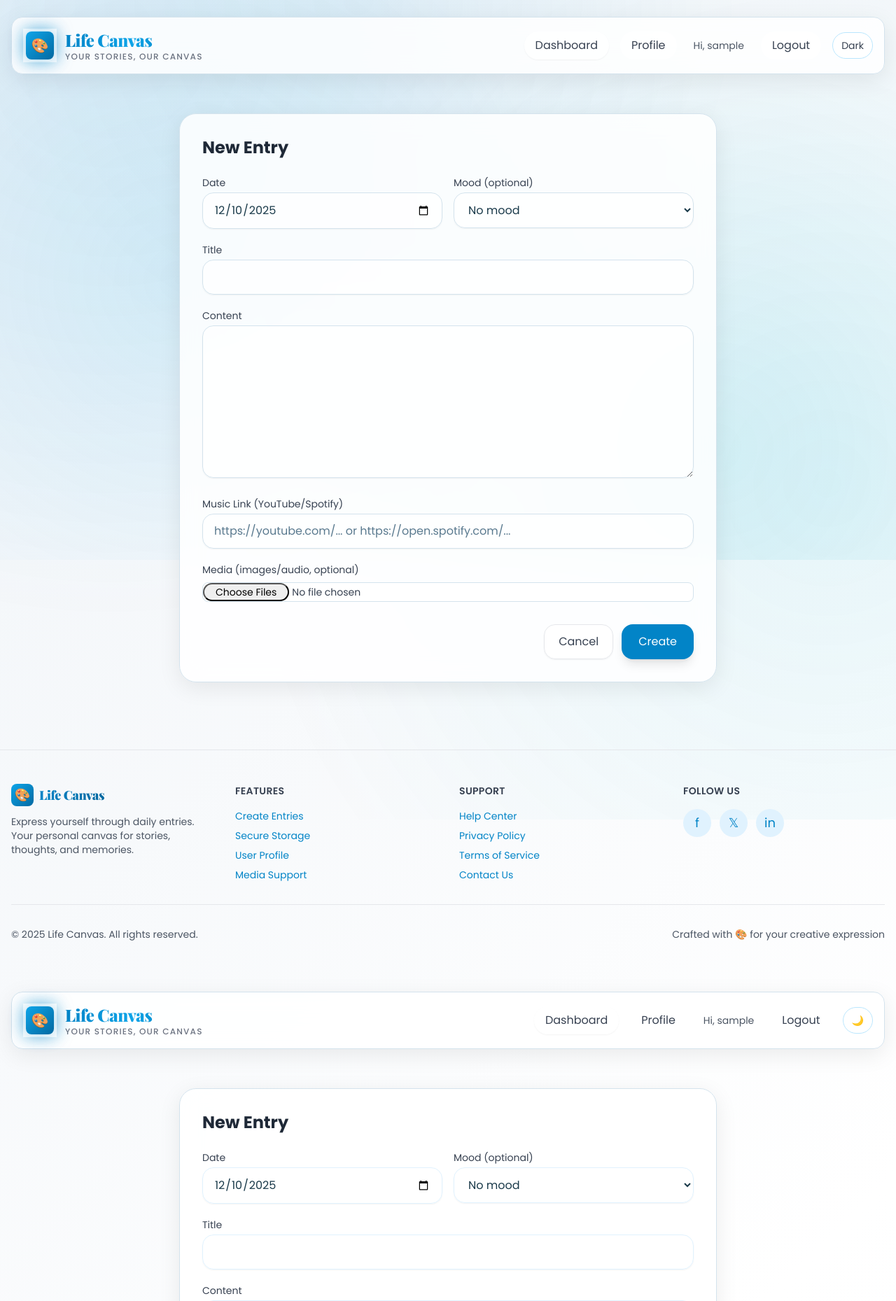
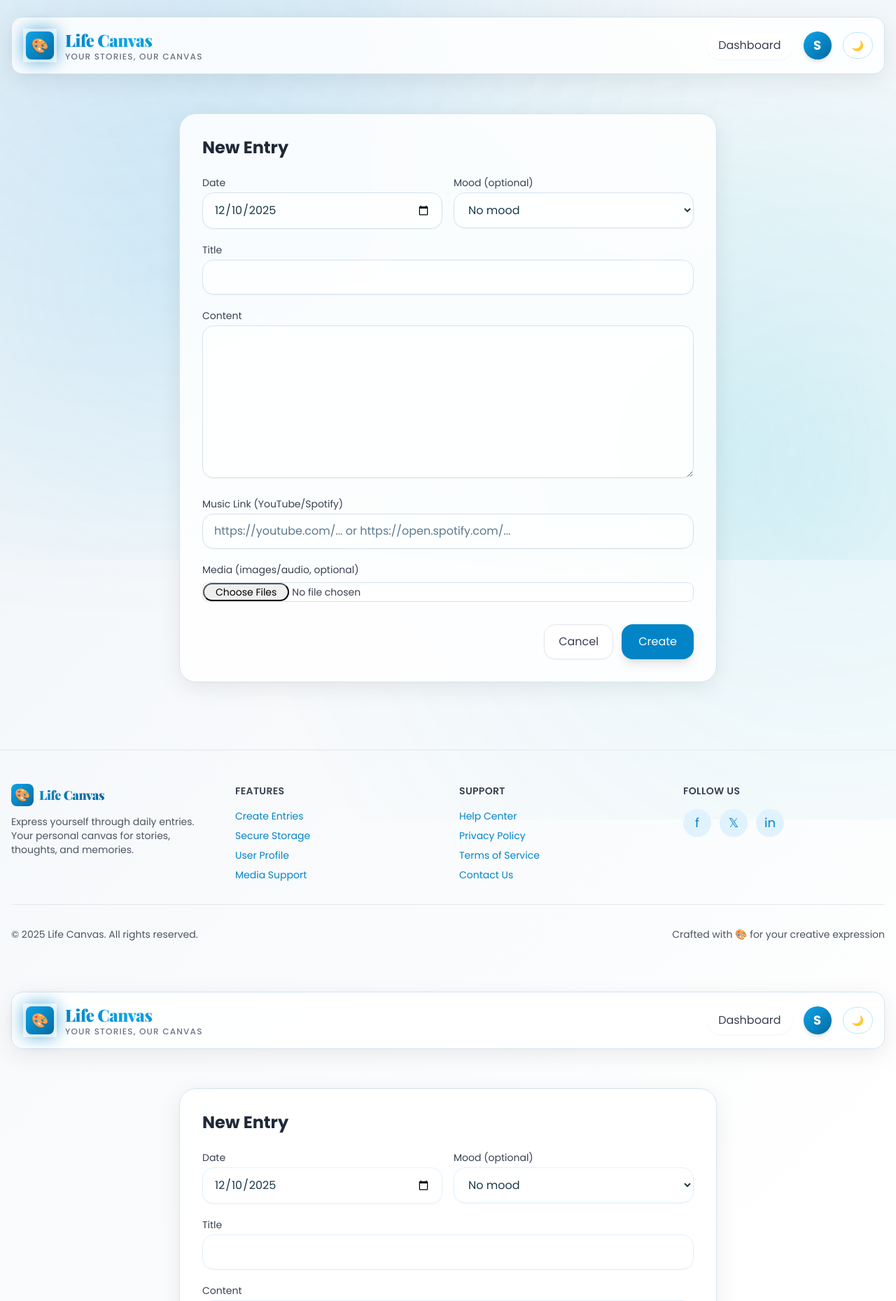
Before and after one commit to MisbahKhan0009/test-test, a PHP site: page /create.php in a window 1280 px wide. Shown: the top 1859 px of the page at 70% size. Run offline with PHP 8.4, Linux system fonts and the light colour scheme; the visitor is signed in with stand-in values (Sample User, id 1); some libraries are stand-ins or nearby versions.

Commit message:
Enhance UI and functionality: Implement profile dropdown menu, add theme initialization script, and improve theme toggle button.

```diff
--- a/assets/js/app.js
+++ b/assets/js/app.js
@@ -34,22 +34,55 @@ function attachConfirm(selector, message) {
 
 document.addEventListener('DOMContentLoaded', () => {
   attachConfirm('[data-confirm]','Are you sure? This cannot be undone.');
-  // Theme boot
+
+  // Profile dropdown toggle
+  try {
+    const dropdownBtn = document.getElementById('profileDropdown');
+    const dropdownMenu = document.getElementById('profileMenu');
+
+    if (dropdownBtn && dropdownMenu) {
+      dropdownBtn.addEventListener('click', (e) => {
+        e.stopPropagation();
+        dropdownMenu.classList.toggle('hidden');
+      });
+
+      // Close dropdown when clicking outside
+      document.addEventListener('click', (e) => {
+        if (!dropdownBtn.contains(e.target) && !dropdownMenu.contains(e.target)) {
+          dropdownMenu.classList.add('hidden');
+        }
+      });
+
+      // Close dropdown on Escape key
+      document.addEventListener('keydown', (e) => {
+        if (e.key === 'Escape' && !dropdownMenu.classList.contains('hidden')) {
+          dropdownMenu.classList.add('hidden');
+        }
+      });
+    }
+  } catch {}
+
+  // Theme toggle button
   try {
     const root = document.documentElement;
-    const saved = localStorage.getItem('theme');
-    let theme = saved || (window.matchMedia && window.matchMedia('(prefers-color-scheme: dark)').matches ? 'dark' : 'light');
-    root.setAttribute('data-theme', theme);
     const btn = document.getElementById('themeToggle');
-    const applyLabel = () => { if (!btn) return; btn.textContent = theme === 'dark' ? 'Light' : 'Dark'; btn.setAttribute('aria-label', `Switch to ${theme === 'dark' ? 'light' : 'dark'} theme`); };
-    applyLabel();
     if (btn) {
+      let theme = root.getAttribute('data-theme') || 'light';
+      const updateIcon = () => {
+        const icon = btn.querySelector('span');
+        if (icon) {
+          icon.textContent = theme === 'dark' ? '☀️' : '🌙';
+        }
+        btn.setAttribute('aria-label', `Switch to ${theme === 'dark' ? 'light' : 'dark'} theme`);
+      };
+      updateIcon();
+
       btn.addEventListener('click', (e) => {
         e.preventDefault();
         theme = theme === 'dark' ? 'light' : 'dark';
         root.setAttribute('data-theme', theme);
         localStorage.setItem('theme', theme);
-        applyLabel();
+        updateIcon();
       });
     }
   } catch {}
--- a/partials/head.php
+++ b/partials/head.php
@@ -12,6 +12,18 @@ $flashes = consume_flashes();
   <link rel="preconnect" href="https://fonts.googleapis.com">
   <link rel="preconnect" href="https://fonts.gstatic.com" crossorigin>
   <link href="https://fonts.googleapis.com/css2?family=Playfair+Display:wght@700;800;900&family=Poppins:wght@300;400;500;600;700&display=swap" rel="stylesheet">
+
+  <!-- Theme initialization - runs immediately to prevent flash -->
+  <script>
+    (function() {
+      try {
+        const saved = localStorage.getItem('theme');
+        const theme = saved || (window.matchMedia && window.matchMedia('(prefers-color-scheme: dark)').matches ? 'dark' : 'light');
+        document.documentElement.setAttribute('data-theme', theme);
+      } catch(e) {}
+    })();
+  </script>
+
   <script src="https://cdn.tailwindcss.com"></script>
   <script>
     tailwind.config = {
--- a/partials/nav.php
+++ b/partials/nav.php
@@ -29,13 +29,31 @@ $base = rtrim(app_base_url(), '/');
       <div class="flex items-center gap-2 md:gap-4 flex-wrap justify-end">
         <?php if ($authed): ?>
           <a href="<?php echo e($base); ?>/dashboard.php" class="px-4 py-2 rounded-full bg-white/70 hover:bg-white/90 text-gray-700 transition shadow-sm hover:shadow-md text-sm md:text-base">Dashboard</a>
-          <a href="<?php echo e($base); ?>/profile.php" class="px-4 py-2 rounded-full bg-white/70 hover:bg-white/90 text-gray-700 transition text-sm md:text-base">Profile</a>
-          <span class="hidden lg:inline text-gray-600 text-sm px-2">Hi, <?php echo e(current_username()); ?></span>
-          <a href="<?php echo e($base); ?>/logout.php" class="px-4 py-2 rounded-full bg-white/70 hover:bg-white/90 text-gray-700 transition text-sm md:text-base">Logout</a>
+
+          <!-- Profile Dropdown -->
+          <div class="relative">
+            <button id="profileDropdown" class="w-10 h-10 rounded-full bg-gradient-to-br from-primary-500 to-primary-700 flex items-center justify-center text-white font-bold shadow-md hover:shadow-lg transition text-lg" aria-label="Profile menu">
+              <?php echo strtoupper(substr(current_username(), 0, 1)); ?>
+            </button>
+
+            <!-- Dropdown Menu -->
+            <div id="profileMenu" class="hidden absolute right-0 mt-2 w-48 glass rounded-2xl shadow-xl py-2 z-50">
+              <div class="px-4 py-2 border-b border-current/10">
+                <p class="text-sm font-medium text-gray-800 dark:text-white"><?php echo e(current_username()); ?></p>
+              </div>
+              <a href="<?php echo e($base); ?>/profile.php" class="block px-4 py-2 text-sm text-gray-700 dark:text-gray-300 hover:bg-primary-50 dark:hover:bg-primary-900/20 transition">
+                👤 Profile
+              </a>
+              <a href="<?php echo e($base); ?>/logout.php" class="block px-4 py-2 text-sm text-gray-700 dark:text-gray-300 hover:bg-red-50 dark:hover:bg-red-900/20 transition">
+                🚪 Logout
+              </a>
+            </div>
+          </div>
         <?php else: ?>
           <a href="<?php echo e($base); ?>/index.php" class="px-4 py-2 rounded-full bg-white/70 hover:bg-white/90 text-gray-700 transition text-sm md:text-base">Login</a>
           <a href="<?php echo e($base); ?>/signup.php" class="px-4 py-2 rounded-full bg-primary-600 hover:bg-primary-700 text-white transition shadow-md hover:shadow-lg text-sm md:text-base font-medium">Sign Up</a>
         <?php endif; ?>
+
         <button id="themeToggle" class="px-3 py-2 rounded-full bg-white/70 hover:bg-white/90 text-gray-700 transition border border-primary-200 text-sm" aria-label="Switch theme" title="Toggle dark/light theme">
           <span class="inline-block">🌙</span>
         </button>
```
